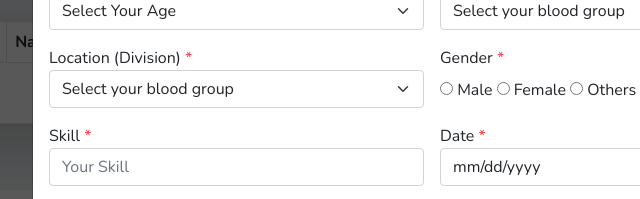
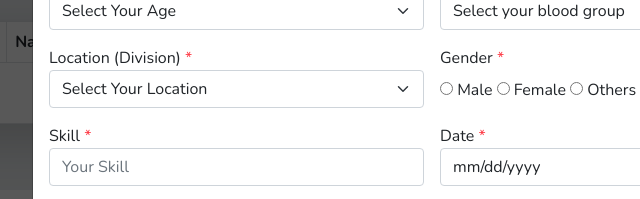
Before and after one commit to Rubelhossainnoman/blood-donation, a plain HTML site: page account.html in a window 1280 px wide. Both pictures are taken after a click on the link "Add New Donner". Shown: the part 369-568 px from the top of the page, 208-848 px from the left. Drawn offline with nearby package versions, Linux system fonts and the light colour scheme.

Commit message:
update location placeholder text

```diff
--- a/account.html
+++ b/account.html
@@ -240,7 +240,7 @@
                             <div class="mb-3 half">
                                 <label for="location">Location (Division) <span>*</span></label>
                                 <select id="location" name="location" class="form-select">
-                                  <option>Select your blood group</option>
+                                  <option>Select Your Location</option>
                                   <option value="Barisal">Barisal</option>
                                   <option value="Chittagong">Chittagong</option>
                                   <option value="Dhaka">Dhaka</option>
```
